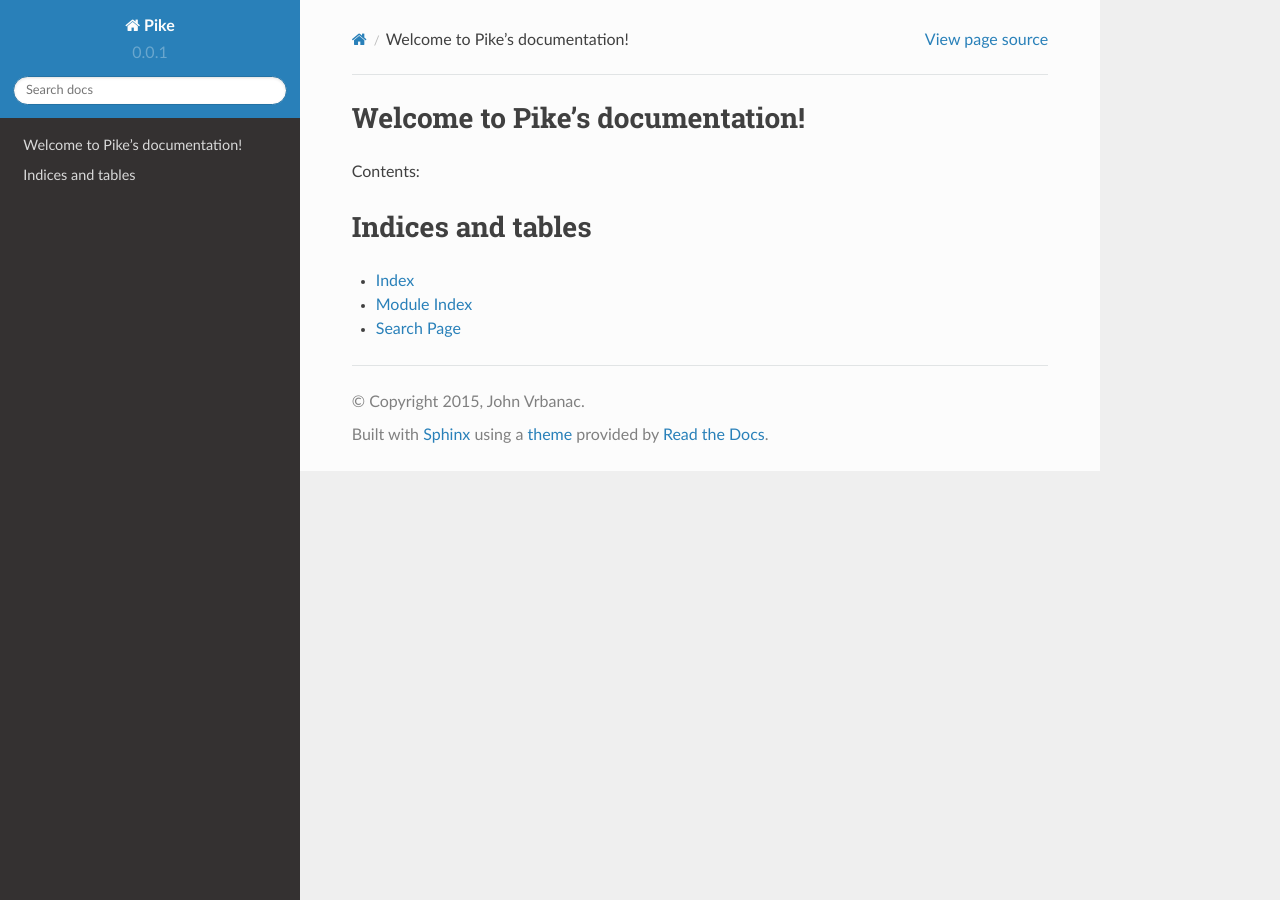
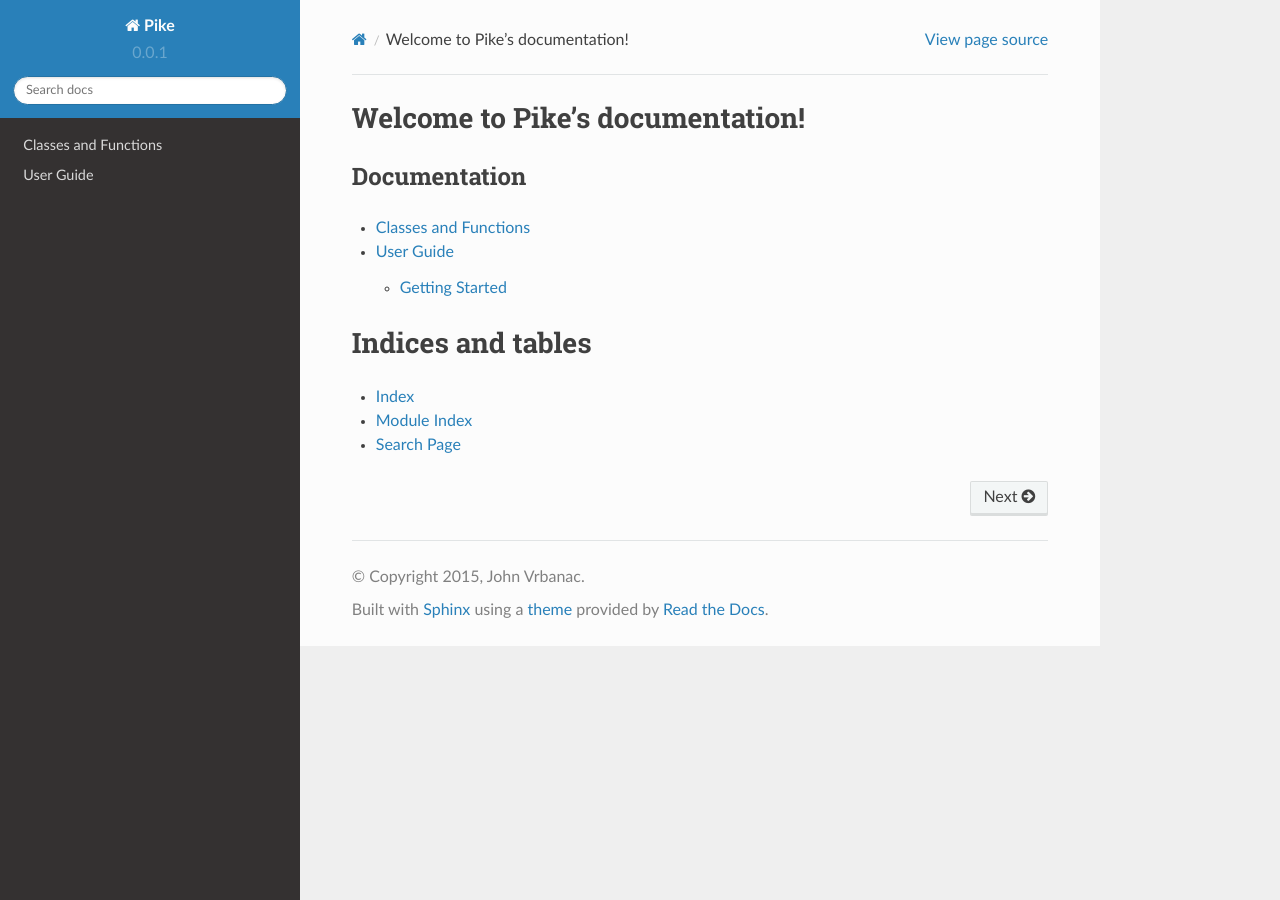
Before and after one commit to pyarmory/pike, a Sphinx documentation site: the page built from docs/index.rst, in a window 1280 px wide. Built offline with Sphinx 7.4.7 and the Read the Docs theme 2.0.0, drawn with Linux system fonts in a browser that asks for light colours; pages that are not in the unit, such as notebooks, are missing from menus.

Commit message:
Adding doc structure

```diff
--- /dev/null
+++ b/docs/api/index.rst
@@ -0,0 +1,2 @@
+Classes and Functions
+=====================
--- a/docs/index.rst
+++ b/docs/index.rst
@@ -1,15 +1,14 @@
-.. Pike documentation master file, created by
-   sphinx-quickstart on Wed Jul  8 22:30:15 2015.
-   You can adapt this file completely to your liking, but it should at least
-   contain the root `toctree` directive.
-
 Welcome to Pike's documentation!
 ================================
 
-Contents:
+Documentation
+-------------
 
 .. toctree::
    :maxdepth: 2
+
+   api/index
+   user_guide/index
 
 
 
--- /dev/null
+++ b/docs/user_guide/getting_started.rst
@@ -0,0 +1,2 @@
+Getting Started
+===============
--- /dev/null
+++ b/docs/user_guide/index.rst
@@ -0,0 +1,8 @@
+User Guide
+==========
+
+.. toctree::
+   :maxdepth: 2
+
+   install
+   getting_started
```
